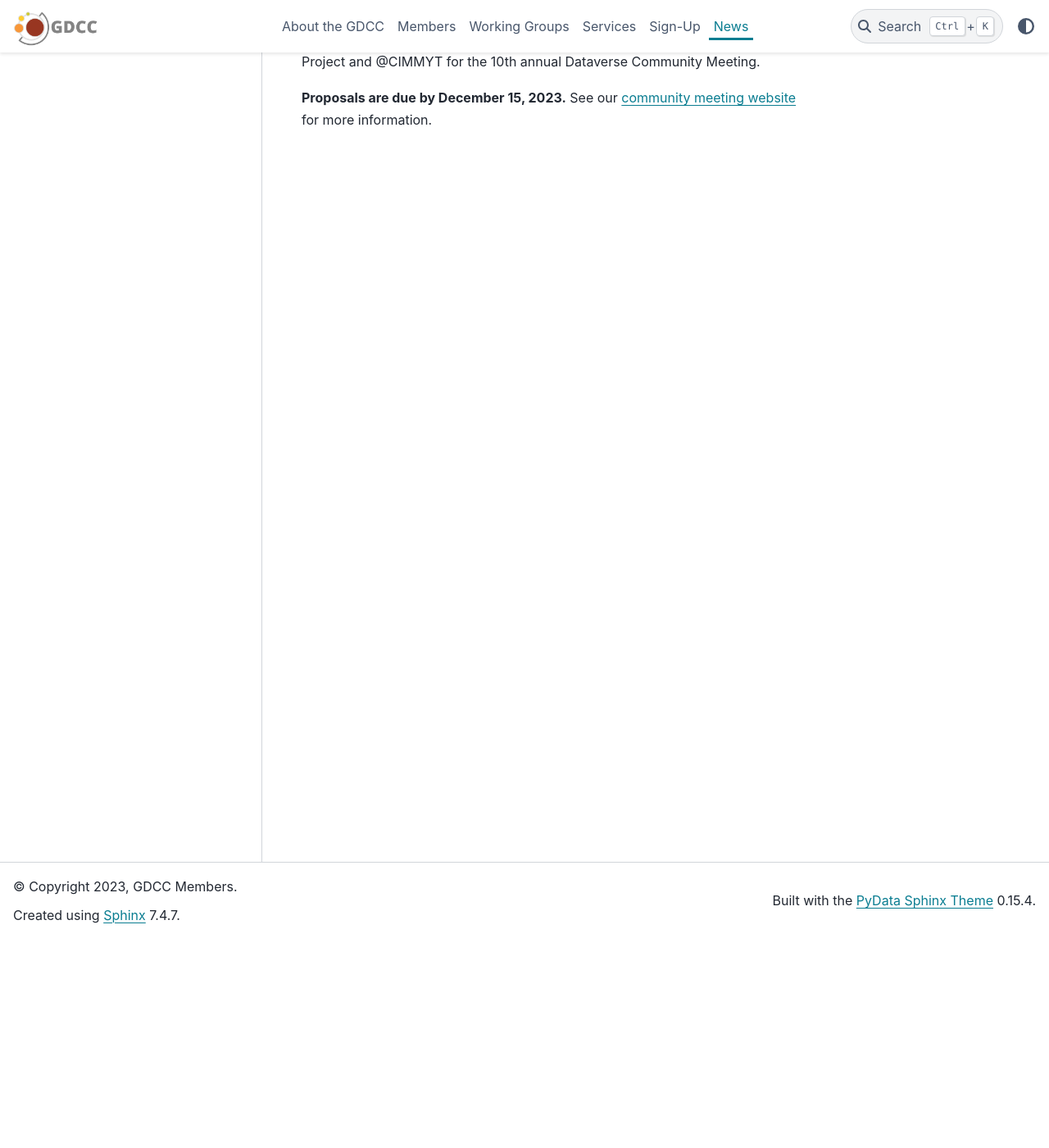
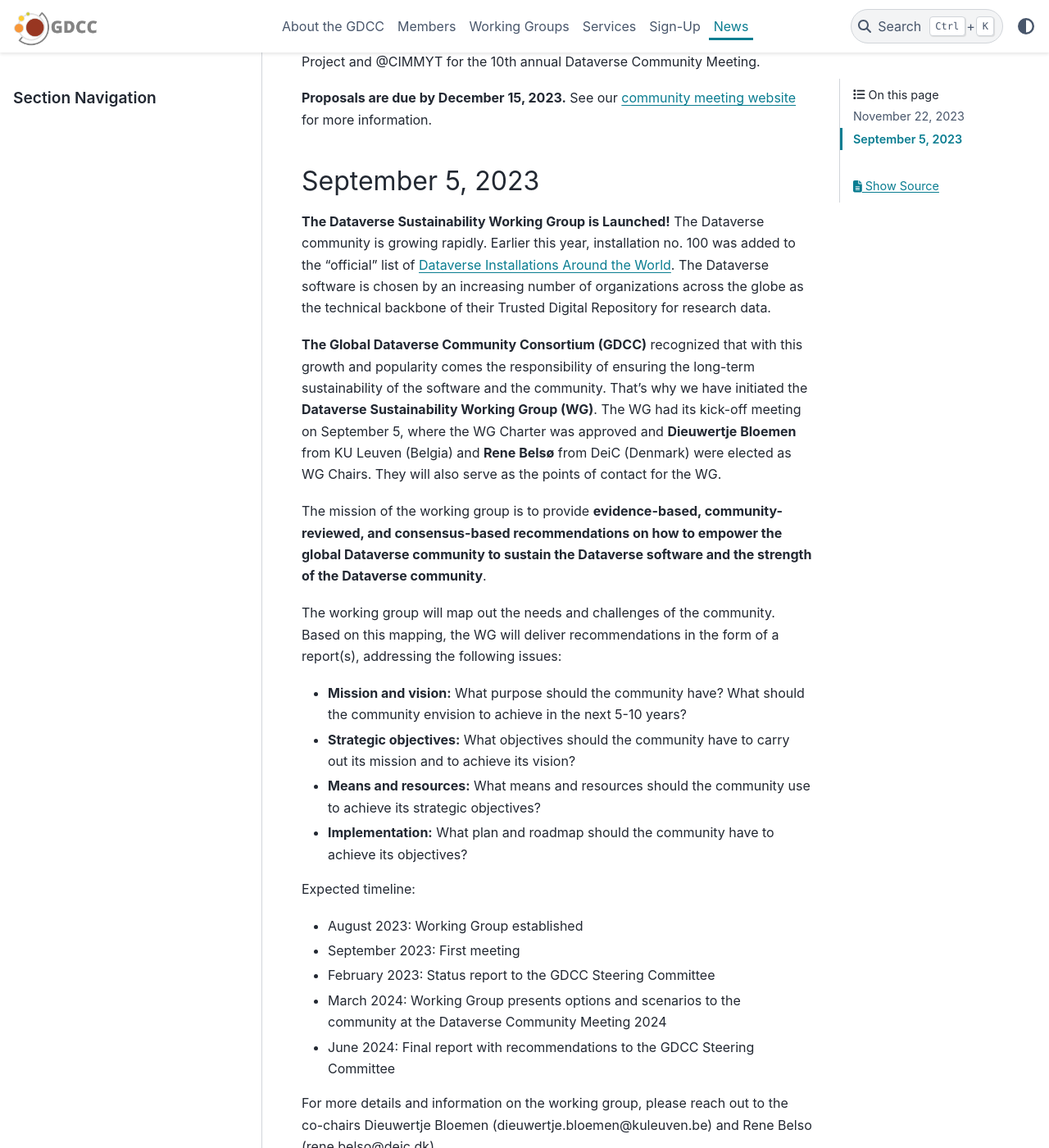
Before and after one commit to gdcc/www.gdcc.io, a Sphinx documentation site: the page built from source/news.md, in a window 1280 px wide and 1400 px high, scrolled down 255 px. Shown: the whole window at 82% size. Built offline with Sphinx 7.4.7 and the PyData theme 0.15.4, drawn with Linux system fonts in a browser that asks for light colours.

Commit message:
Update news.md

```diff
--- a/source/news.md
+++ b/source/news.md
@@ -5,3 +5,27 @@
 
 **Proposals are due by December 15, 2023.**
 See our [community meeting website](https://sites.harvard.edu/dcm2024/proposals/) for more information.
+
+
+## September 5, 2023
+**The Dataverse Sustainability Working Group is Launched!**
+The Dataverse community is growing rapidly. Earlier this year, installation no. 100 was added to the “official” list of [Dataverse Installations Around the World](https://dataverse.org/installations). The Dataverse software is chosen by an increasing number of organizations across the globe as the technical backbone of their Trusted Digital Repository for research data.
+
+**The Global Dataverse Community Consortium (GDCC)** recognized that with this growth and popularity comes the responsibility of ensuring the long-term sustainability of the software and the community. That’s why we have initiated the **Dataverse Sustainability Working Group (WG)**. The WG had its kick-off meeting on September 5, where the WG Charter was approved and **Dieuwertje Bloemen** from KU Leuven (Belgia) and **Rene Belsø** from DeiC (Denmark) were elected as WG Chairs. They will also serve as the points of contact for the WG.
+
+The mission of the working group is to provide **evidence-based, community-reviewed, and consensus-based recommendations on how to empower the global Dataverse community to sustain the Dataverse software and the strength of the Dataverse community**.
+
+The working group will map out the needs and challenges of the community. Based on this mapping, the WG will deliver recommendations in the form of a report(s), addressing the following issues:
+- **Mission and vision:** What purpose should the community have? What should the community envision to achieve in the next 5-10 years?
+- **Strategic objectives:** What objectives should the community have to carry out its mission and to achieve its vision?
+- **Means and resources:** What means and resources should the community use to achieve its strategic objectives?
+- **Implementation:** What plan and roadmap should the community have to achieve its objectives?
+
+Expected timeline:
+- August 2023: Working Group established
+- September 2023: First meeting
+- February 2023: Status report to the GDCC Steering Committee
+- March 2024: Working Group presents options and scenarios to the community at the Dataverse Community Meeting 2024
+- June 2024: Final report with recommendations to the GDCC Steering Committee
+
+For more details and information on the working group, please reach out to the co-chairs Dieuwertje Bloemen (dieuwertje.bloemen@kuleuven.be) and Rene Belso (rene.belso@deic.dk).
```
